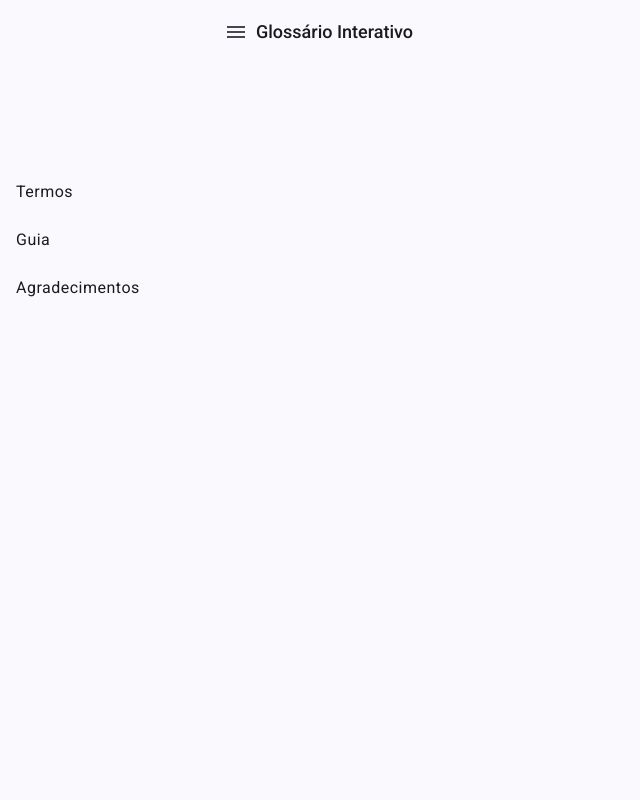
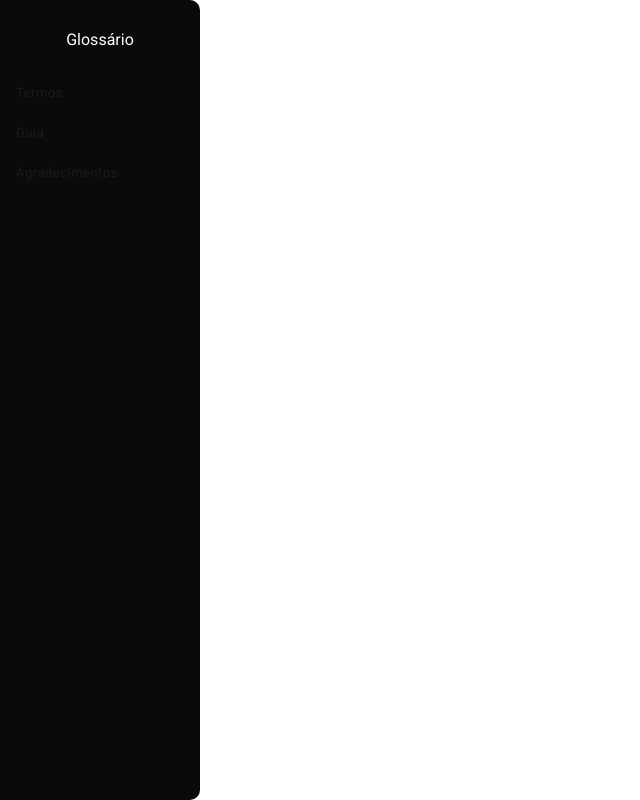
Before and after one commit to SrPatoS/glossario, an Angular app: page / in a window 1280 px wide. Shown: the whole page, without its empty margins (0-640 px from the left). Built offline with nearby package versions, Linux system fonts and the light colour scheme.

Commit message:
melhora menu

```diff
--- a/src/app/app.component.html
+++ b/src/app/app.component.html
@@ -1,19 +1,24 @@
-<mat-sidenav-container class="sidenav-container">
-  <mat-sidenav #sidenav mode="side" opened class="mt-40">
-    <mat-nav-list>
-      <a mat-list-item routerLink="/glossario" routerLinkActive="active">Termos</a>
-      <a mat-list-item routerLink="/guia" routerLinkActive="active">Guia</a>
-      <a mat-list-item routerLink="/agradecimentos" routerLinkActive="active">Agradecimentos</a>
-    </mat-nav-list>
-  </mat-sidenav>
-
-  <mat-sidenav-content>
-    <mat-toolbar>
-      <button mat-icon-button (click)="sidenav.toggle()">
-        <mat-icon>menu</mat-icon>
-      </button>
-      <span class="font-medium text-lg">Glossário Interativo</span>
-    </mat-toolbar>
-    <router-outlet></router-outlet> <!-- Rotas renderizadas aqui -->
-  </mat-sidenav-content>
-</mat-sidenav-container>
+<mat-sidenav
+  mode="side"
+  class="sidenav"
+  [ngClass]="{ 'expanded': isExpanded }"
+  [opened]="true"
+>
+  <mat-nav-list class="mat-nav-list"
+                (mouseenter)="toggleSidenav(true)"
+                (mouseleave)="toggleSidenav(false)"
+  >
+    <h1 class="mt-5">Glossário</h1>
+    <div class="mt-5">
+      <a mat-list-item routerLink="/glossario" routerLinkActive="active">
+        <span class="menu-text mb-10">Termos</span>
+      </a>
+      <a mat-list-item routerLink="/guia" routerLinkActive="active">
+        <span class="menu-text">Guia</span>
+      </a>
+      <a mat-list-item routerLink="/agradecimentos" routerLinkActive="active">
+        <span class="menu-text">Agradecimentos</span>
+      </a>
+    </div>
+  </mat-nav-list>
+</mat-sidenav>
--- a/src/app/app.component.scss
+++ b/src/app/app.component.scss
@@ -1,17 +1,38 @@
-.sidenav-container {
-  height: 100vh;
+.sidenav {
+  overflow: hidden;
+  white-space: nowrap;
+  width: 80px;
+  color: #ffffff; /* Cor do texto e ícones */
+  max-width: 200px;
 }
 
-.mat-sidenav {
+.mat-nav-list {
+  width: 200px;
+  background-color: #0A0A0A;
+  border-bottom-right-radius: 10px;
+  border-top-right-radius: 10px;
+  height: 100vh;
+  color: white;
+  display: flex;
+  align-items: center;
+  flex-direction: column;
+}
+
+.mat-nav-list a:hover {
+  background-color: #2D2D2D;
+  border-radius: 5px;
+  width: 95%;
+  margin-left: 5px;
+}
+
+.mat-nav-list a {
+  display: flex;
+  align-items: center;
+  height: 40px;
   width: 200px;
 }
 
-.mat-toolbar {
-  position: sticky;
-  top: 0;
-  z-index: 1;
+.menu-text {
+  font-size: 13px;
+  font-weight: normal;
 }
-
-.content {
-  padding: 16px;
-}
--- a/src/app/app.component.ts
+++ b/src/app/app.component.ts
@@ -8,4 +8,10 @@ import { Component } from '@angular/core';
 })
 export class AppComponent {
   title = 'grossario';
+
+  isExpanded = false;
+
+  toggleSidenav(expanded: boolean): void {
+    this.isExpanded = expanded;
+  }
 }
```
Also changed, not shown: src/app/app-routing.module.ts (+8 -0 lines).
